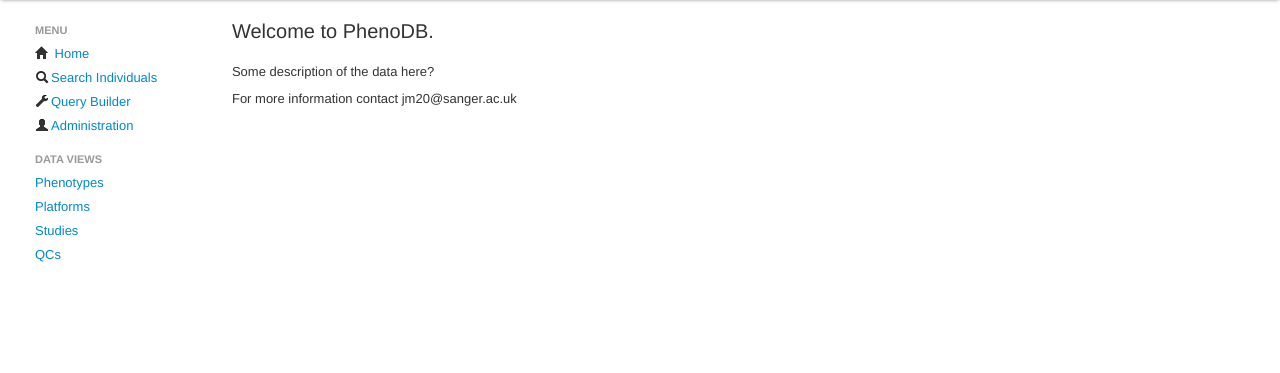
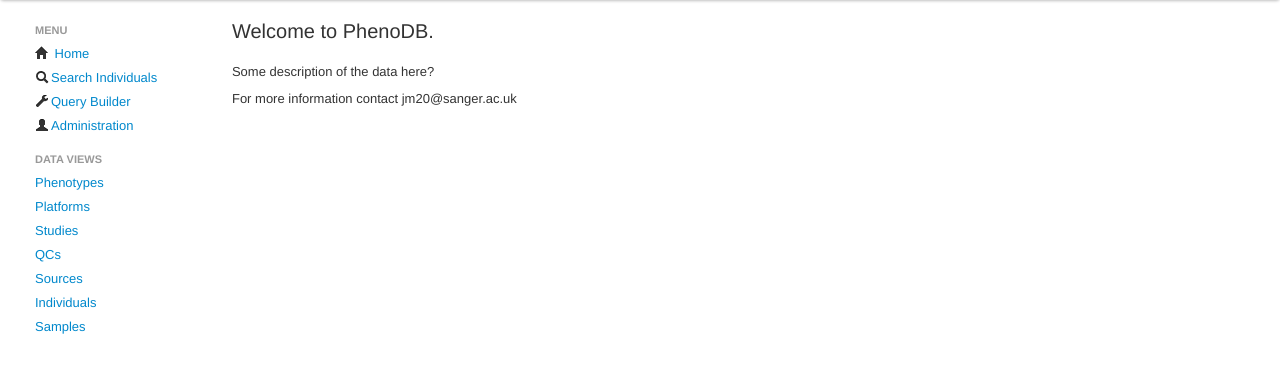
Before and after one commit to wtsi-medical-genomics/phenodb, a Django app: page /search/ in a window 1280 px wide. Shown: the part 40-413 px from the top of the page. Run offline with Django 3.2, Linux system fonts and the light colour scheme; parts of the project's set-up code (start-up, migrations or seed data) failed here and were passed over.

Commit message:
added links in sidebar to new views

```diff
--- a/templates/search/base.html
+++ b/templates/search/base.html
@@ -30,6 +30,9 @@
             <li><a href="/search/platforms">Platforms</a></li>
             <li><a href="/search/studies">Studies</a></li>
             <li><a href="/search/qcs">QCs</a></li>
+            <li><a href="/search/sources">Sources</a></li>
+            <li><a href="/search/individuals">Individuals</a></li>
+            <li><a href="/search/samples">Samples</a></li>
           </ul>
         </div>
       </div>
```
